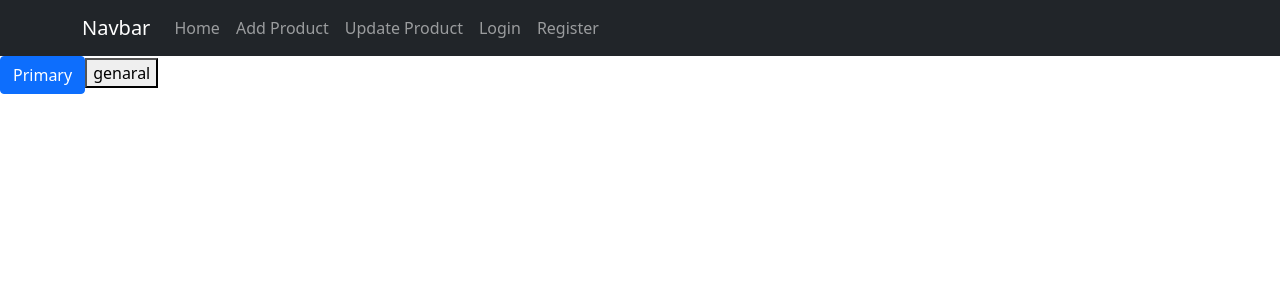
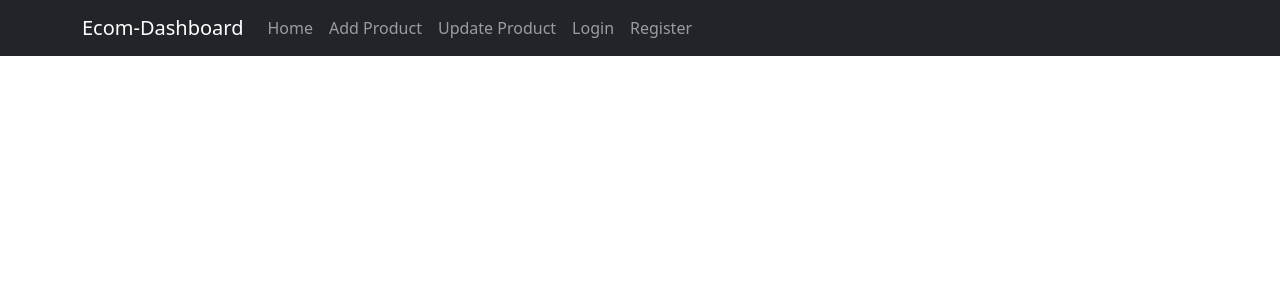
Before and after one commit to CodersFaruk/Laravel9-React-Dashboard, a React (Create React App) app: page / in a window 1280 px wide. Shown: the top 300 px of the page. Built offline with nearby package versions, Linux system fonts and the light colour scheme.

Commit message:
Header All Route Link Complete

```diff
--- a/src/App.js
+++ b/src/App.js
@@ -1,16 +1,24 @@
 import "./App.css";
-import { Button } from "react-bootstrap";
 import Header from "./components/Header";
-import { BrowserRouter } from "react-router-dom";
+import { BrowserRouter as Router, Routes, Route } from "react-router-dom";
+import Login from "./components/Login";
+import UpdateProduct from "./components/UpdateProduct";
+import AddProduct from "./components/AddProduct";
+import Registraion from "./components/Registraion";
 
 function App() {
   return (
     <div>
-      <BrowserRouter>
+      <Router>
         <Header />
-        <Button variant="primary">Primary</Button>
-        <button>genaral</button>
-      </BrowserRouter>
+        <Routes>
+          <Route path="/login" element={<Login/>} />
+          <Route path="/register" element={<Registraion/>} />
+          <Route path="/addProduct" element={<AddProduct/>} />
+          <Route path="/updatePorduct" element={<UpdateProduct/>} />
+          <Route path="/login" element={<Login/>} />
+        </Routes>
+      </Router>
     </div>
   );
 }
--- a/src/components/Header.js
+++ b/src/components/Header.js
@@ -7,9 +7,9 @@ const Header = () => {
     <>
       <Navbar bg="dark" variant="dark">
         <Container>
-          <Navbar.Brand as={Link} to="/">Navbar</Navbar.Brand>
+          <Navbar.Brand as={Link} to="#">Ecom-Dashboard</Navbar.Brand>
           <Nav className="me-auto">
-            <Nav.Link as={Link} to="/">Home</Nav.Link>
+            <Nav.Link as={Link} to="#">Home</Nav.Link>
             <Nav.Link as={Link} to="/addProduct">Add Product</Nav.Link>
             <Nav.Link as={Link} to="/updatePorduct">Update Product</Nav.Link>
             <Nav.Link as={Link} to="/login">Login</Nav.Link>
```
